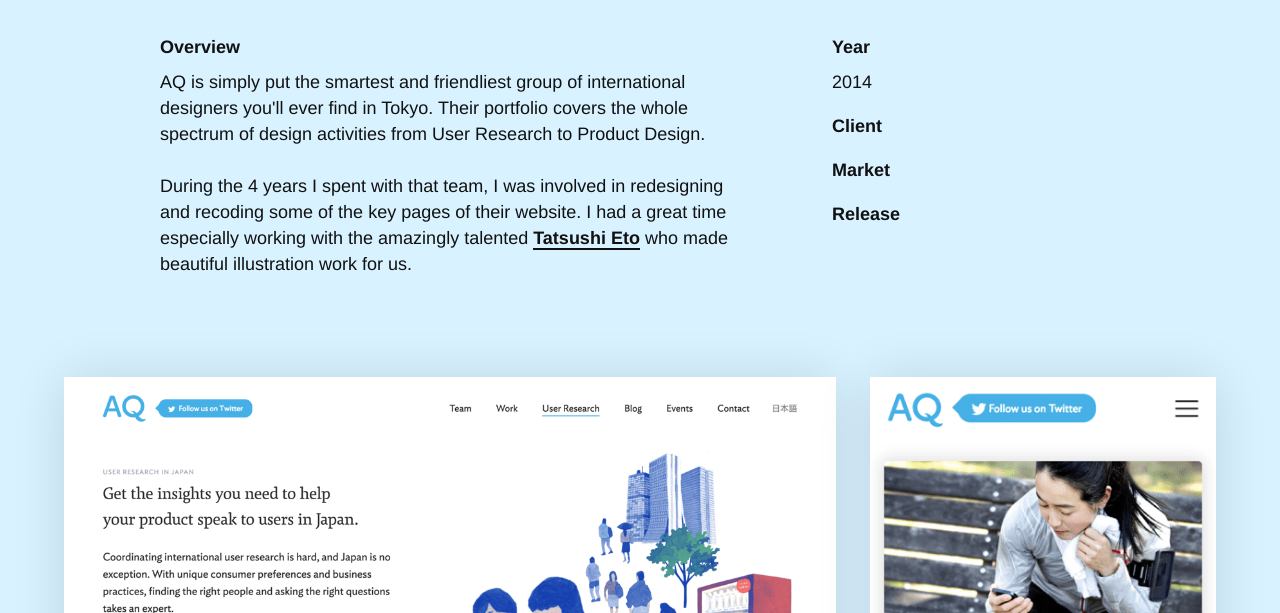
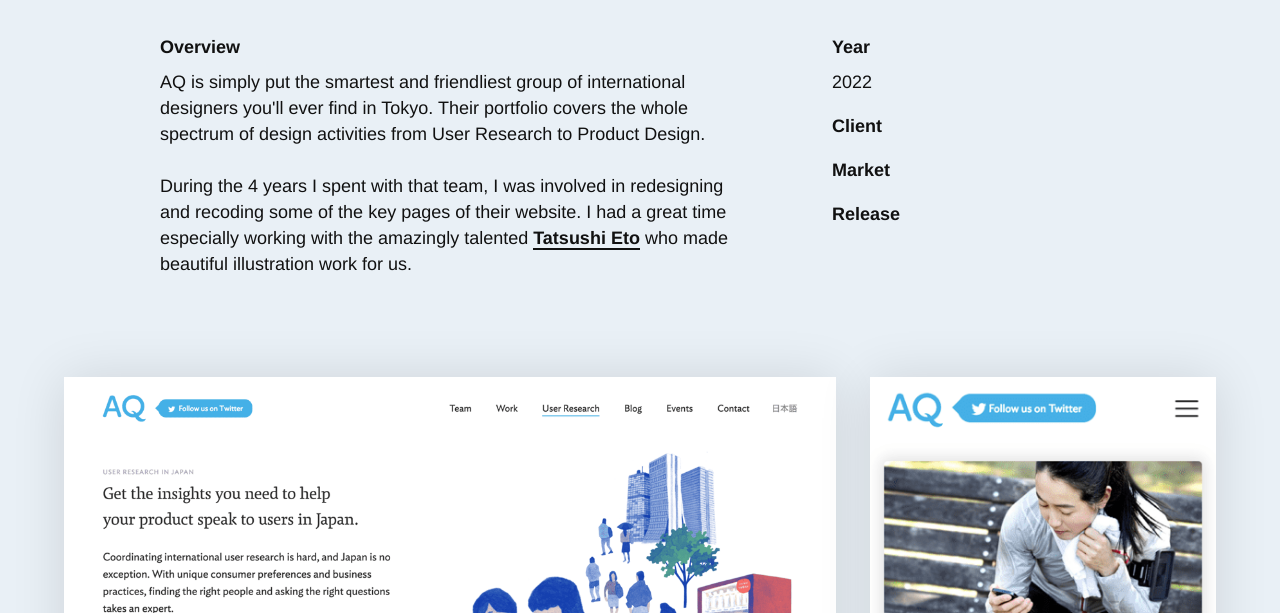
Before and after one commit to vaidesign/vaidesign.github.io, a Jekyll site: the page built from _work/byd.md, in a window 1280 px wide and 900 px high, cut to the strip 287-900 px from the top of the window. Built offline with Jekyll 4.4.1, drawn with Linux system fonts in a browser that asks for light colours.

Commit message:
Update byd.md

```diff
--- a/_work/byd.md
+++ b/_work/byd.md
@@ -1,8 +1,8 @@
 ---
 title:            "BYD"
-date:             2014-07-01 14:00:00
-year:             2014
-color:            "#D8F2FF"
+date:             2022-07-01 14:00:00
+year:             2022
+color:            "#E9F0F6"
 class:            byd
 cover:            "/img/work/byd/byd_cover.svg"
 gradient:         "/img/work/byd/byd_gradient.jpg"
```
